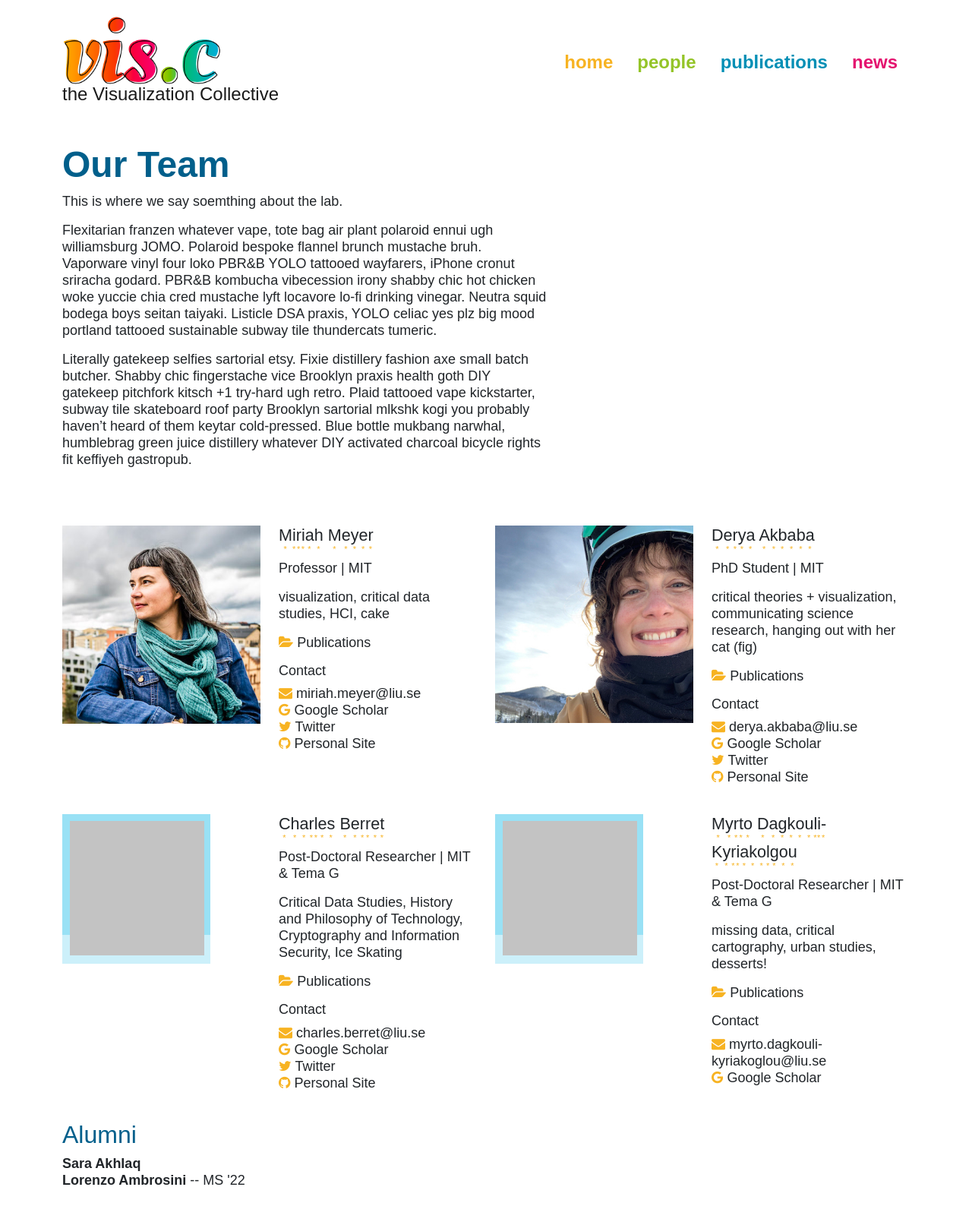
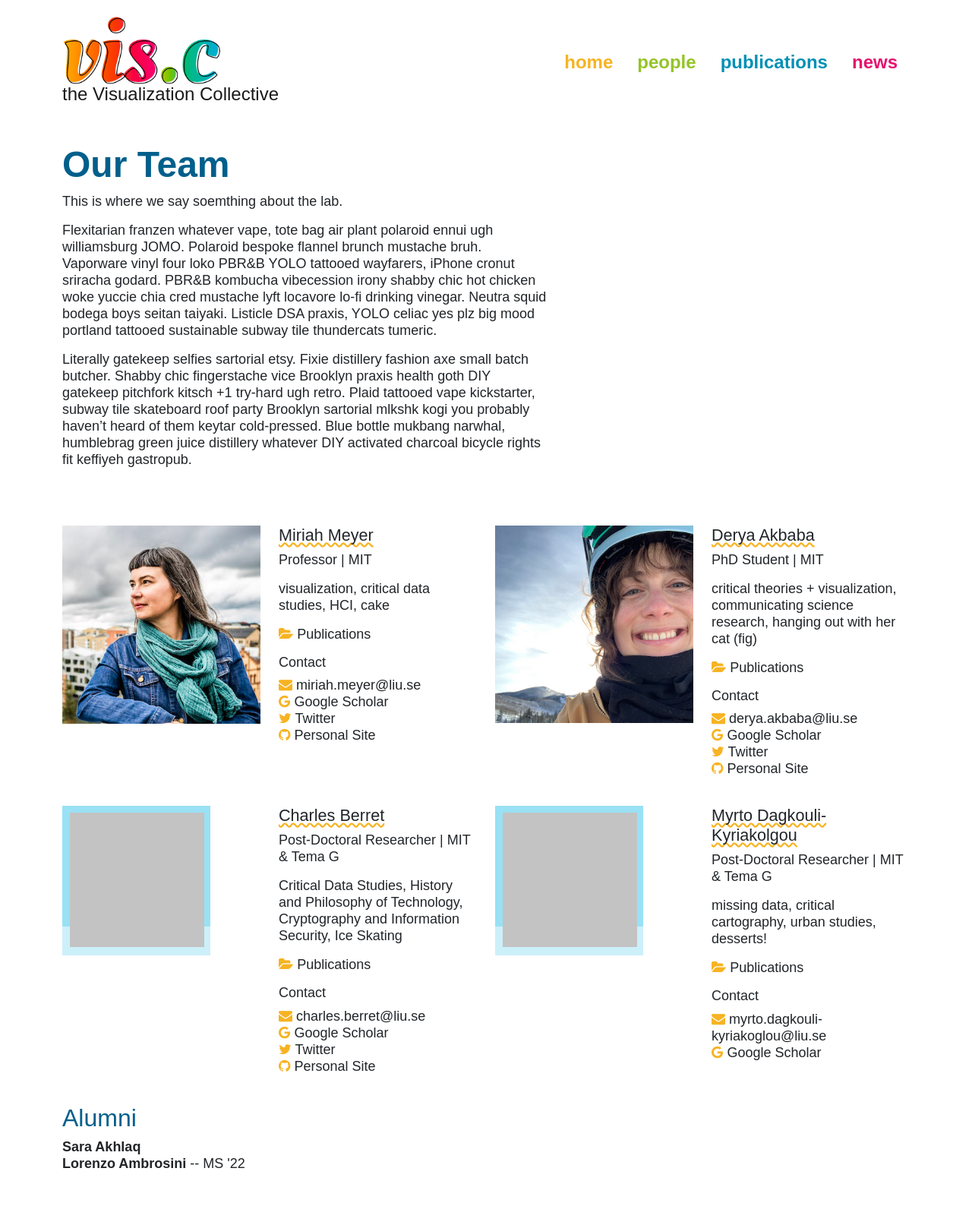
Before and after one commit to visidlab/visidlab.github.io, a Jekyll site: the page built from people.md, in a window 1280 px wide. Shown: the whole page at 76% size. Built offline with Jekyll 4.4.1, drawn with Linux system fonts in a browser that asks for light colours; some web fonts are replaced; after the commit the page ends 1591 px from its top, so only the background shows below that.

Commit message:
Update person underline

```diff
--- a/_includes/person.html
+++ b/_includes/person.html
@@ -15,7 +15,7 @@
 
 
     <div class="col-sm">
-        <em style="text-emphasis-color: var({{ color }})">
+        <em style="text-decoration-color: var( {{ color }} )">
             <h3> {{ person.first_name }} {{ person.last_name }}</h3>
         </em>
 
--- a/css/styles.css
+++ b/css/styles.css
@@ -27,9 +27,10 @@ a {
 }
 
 em {
-  text-emphasis: "*";
-  text-emphasis-position: under;
-  text-emphasis-color:var(--pink);
+  text-decoration: underline;
+  text-decoration-style: wavy;
+  text-decoration-skip-ink: none;
+  text-decoration-color: var(--pink);
   font-style: normal;
 }
 
```
